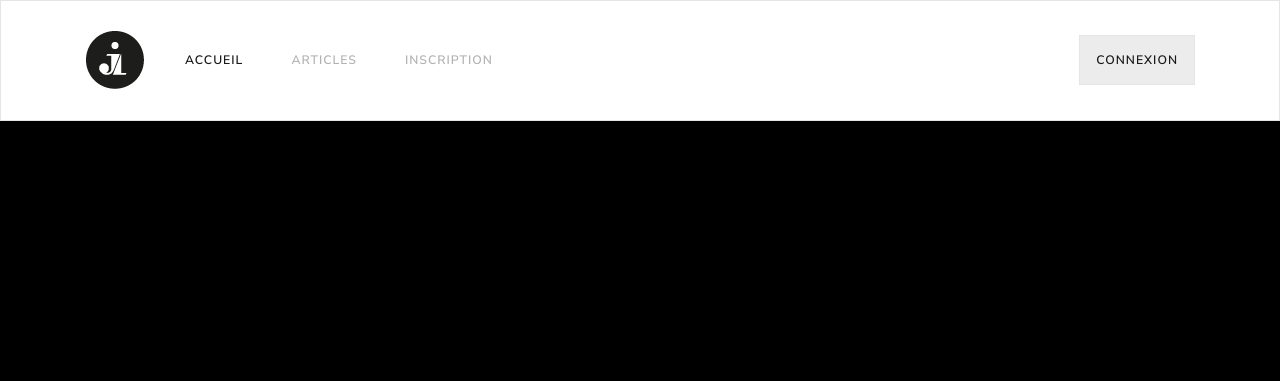
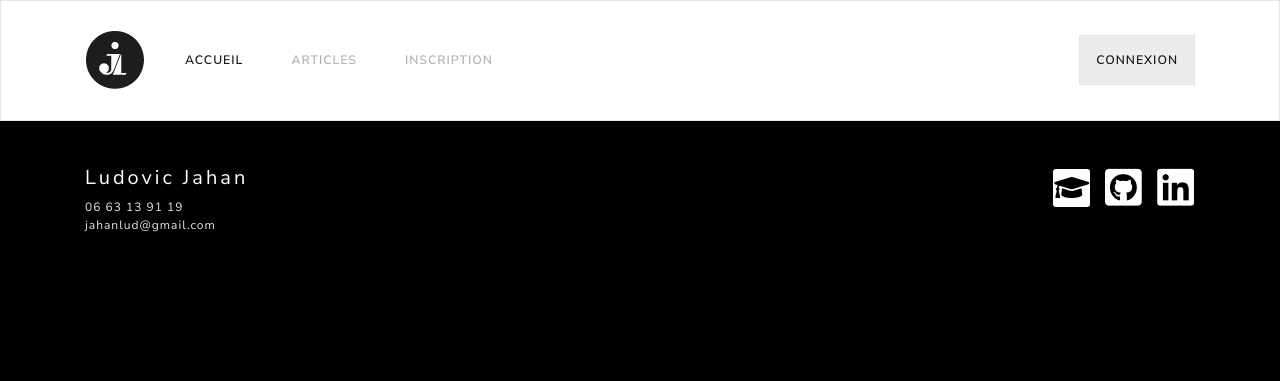
Before and after one commit to ludovicjj/blog, a PHP site: page / in a window 1280 px wide. Shown: the top 381 px of the page. Run offline with PHP 8.4, Linux system fonts and the light colour scheme; some libraries are stand-ins or nearby versions.

Commit message:
add footer and link to fontawesome

```diff
--- a/master/view/template/default.php
+++ b/master/view/template/default.php
@@ -17,6 +17,9 @@
 
     <!-- Custom styles for this template -->
     <link href="public/css/custom.css" rel="stylesheet">
+
+    <!-- Lien vers font awesome -->
+	<link rel="stylesheet" href="https://use.fontawesome.com/releases/v5.2.0/css/all.css" integrity="sha384-hWVjflwFxL6sNzntih27bfxkr27PmbbK/iSvJ+a4+0owXq79v+lsFkW54bOGbiDQ" crossorigin="anonymous">
 
     <!-- HTML5 shim and Respond.js for IE8 support of HTML5 elements and media queries -->
     <!--[if lt IE 9]>
@@ -87,6 +90,40 @@
 
     </div><!-- /.container -->
 
+    <!-- footer
+    ================================================== -->
+	<footer>
+		<div class="container">
+			<div class="row">
+
+				<div class="col-md-6 information">
+                    <h3>Ludovic Jahan</h3>
+                    <p>06 63 13 91 19</p>
+                    <p>jahanlud@gmail.com</p>
+                </div>
+                <div class="col-md-6 social">
+                    <div class="social-cv">
+                        <a href="public/img/cv-ludovicJahan.pdf">
+                            <i class="fas fa-graduation-cap fa-2x"></i>
+                        </a>
+                    </div>
+                    <div class="social-github">
+                        <a href="https://github.com/ludovicjj">
+                            <i class="fab fa-github-square fa-3x"></i>
+                        </a>
+                    </div>
+                    <div class="social-linkdin">
+                        <a href="https://www.linkedin.com/in/ludovic-jahans/">
+                            <i class="fab fa-linkedin fa-3x"></i>
+                        </a>
+                    </div>
+                </div>
+			</div><!-- ./row -->
+
+		</div><!-- ./container -->
+	</footer>
+	<!-- ./Footer -->
+
 
     <!-- JS
     ================================================== -->
```
